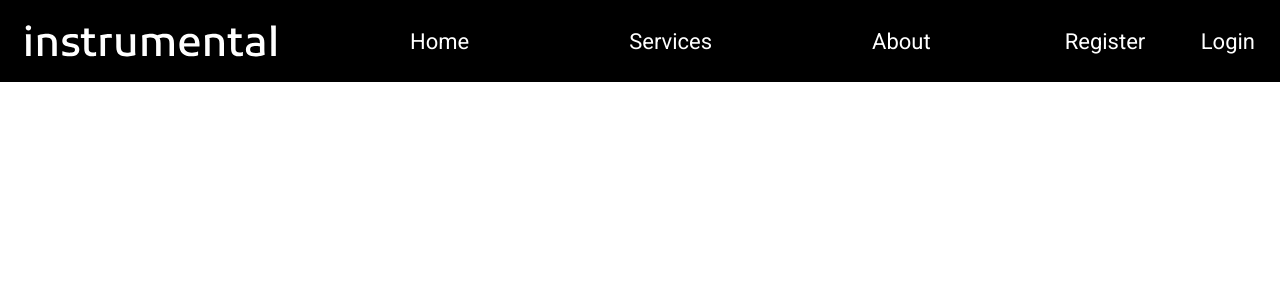
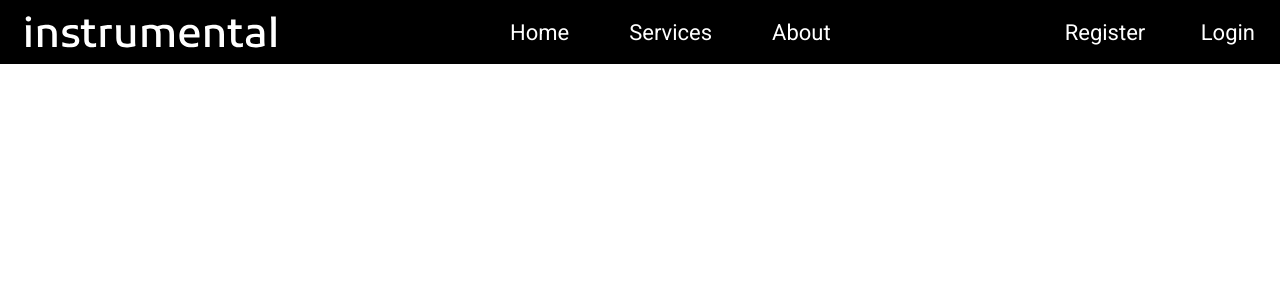
Before and after one commit to alteyth/Instrumental, a React (Vite) app: page / in a window 1280 px wide. Shown: the top 300 px of the page. Built offline with nearby package versions, Linux system fonts and the light colour scheme.

Commit message:
NavBar edits

```diff
--- a/src/components/NavBar/NavBar.module.css
+++ b/src/components/NavBar/NavBar.module.css
@@ -5,7 +5,7 @@ header, body{
 }
 
 .logo{
-    padding: 25px;
+    padding: 16px 25px;
     align-self: center;
     /* border: 2px solid red; */
 }
@@ -18,22 +18,31 @@ header, body{
 }
 
 .menu{
-    /* border: 2px solid red; */
+    /* border: 2px solid blue; */
     align-self: center;
 }
 
 .menu ul{
+    display: flex;
+    justify-content: space-between;
+    /* border: 2px solid blue; */
     list-style-type: none;
-    padding-left: 0;
+    padding: 0 0px;
+}
+
+.menu li:hover{
+    background-color: #777;
 }
 
 .menu li{
-    display: inline-block;
+    /* border: 2px solid blue; */
+    padding: 0px 0px;
 }
 
 .menu li a{
+    /* border: 2px solid blue; */
     text-decoration: none;
-    padding: 8px 80px;
+    padding: 0 30px;
     font-size: 22px;
     color: white;
 }
@@ -42,6 +51,10 @@ header, body{
     align-self: center;
 }
 
+.buttons a:hover{
+    background-color: #777;
+}
+
 .buttons a{
     text-decoration: none;
     padding: 25px;
```
